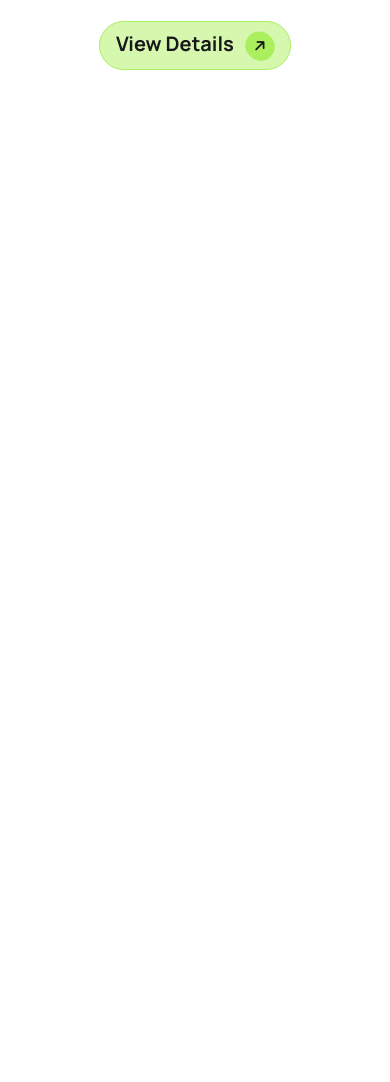
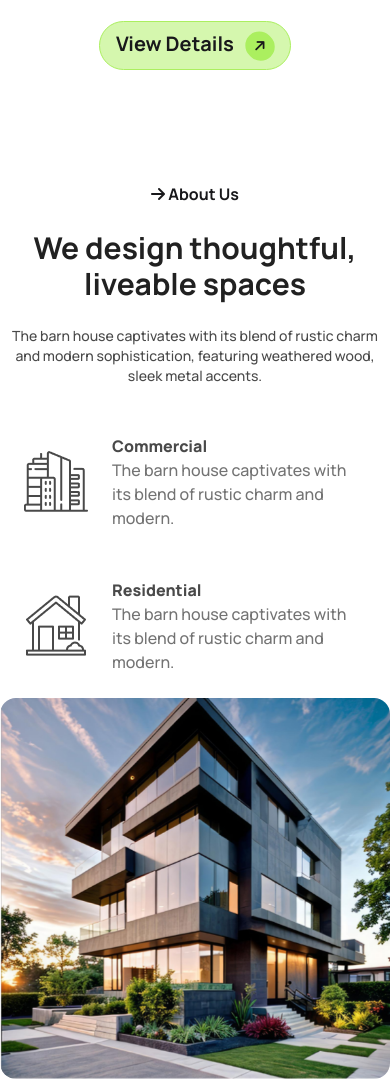
Before and after one commit to mujahidraj/Rinterio-House-Tailwind-DaisyUI-PH, a plain HTML site: page index.html in a window 390 px wide. Shown: the part 555-1637 px from the top of the page. Before the commit the page ends 844 px from the top, so only its background shows below. Drawn offline with nearby package versions, Linux system fonts and the light colour scheme.

Commit message:
About us section finished with responsiveness

```diff
--- a/index.html
+++ b/index.html
@@ -19,7 +19,6 @@
 
     <!-- custom style -->
     <style>
-
         .manrope-font {
             font-family: "Manrope", sans-serif;
             font-optical-sizing: auto;
@@ -55,7 +54,8 @@
                         <li><a>Contact Us</a></li>
                     </ul>
                 </div>
-                <a class="btn btn-ghost font-extrabold text-3xl"><i class="fa-solid fa-arrow-right text-sm p-2 -rotate-45 bg-[#ABEF5F] rounded-full"></i>Rinterio</a>
+                <a class="btn btn-ghost font-extrabold text-3xl"><i
+                        class="fa-solid fa-arrow-right text-sm p-2 -rotate-45 bg-[#ABEF5F] rounded-full"></i>Rinterio</a>
             </div>
             <div class="navbar-center hidden lg:flex lg:mr-16">
                 <ul class="menu menu-horizontal px-1">
@@ -71,7 +71,10 @@
                     <i class="fa-solid fa-magnifying-glass text-[#737373]"></i>
                 </div>
                 <div class="p-3 mr-4"><i class="fa-solid fa-cart-shopping text-[#737373]"></i></div>
-                <button class="bg-[#ABEF5F] lg:py-3 max-sm:hidden py-1 px-1 md:px-3 md:py-2  lg:px-5 rounded-[32px] lg:text-xl font-extrabold">Book Consult <i class="fa-solid lg:hidden fa-arrow-right bg-black text-white lg:p-1 rounded-full -rotate-45 ml-1"></i></button>
+                <button
+                    class="bg-[#ABEF5F] lg:py-3 max-sm:hidden py-1 px-1 md:px-3 md:py-2  lg:px-5 rounded-[32px] lg:text-xl font-extrabold">Book
+                    Consult <i
+                        class="fa-solid lg:hidden fa-arrow-right bg-black text-white lg:p-1 rounded-full -rotate-45 ml-1"></i></button>
             </div>
         </div>
 
@@ -79,15 +82,50 @@
         <!-- banner section -->
         <section class="flex flex-col justify-center items-center gap-6 text-center px-3">
             <img src="assets/banner.png" alt="">
-            <div class="text-[#212121] lg:text-6xl md:text-4xl text-3xl font-extrabold">A barn house of this design has a striking appearance</div>
-            <div class="text-[#494949] text-sm lg:text-base font-medium lg:max-w-4xl">The barn house captivates with its blend of rustic charm and modern sophistication, featuring weathered wood, sleek metal accents, and large windows that flood the space with natural light.</div>
-            <button class="bg-[#ABEF5F80] border-[#ABEF5F] border-[1px] rounded-[32px] lg:py-3 py-2 lg:px-6 px-4  w-auto text-xl font-bold">View Details <i class="fa-solid fa-arrow-right text-sm p-2 -rotate-45 bg-[#ABEF5F] rounded-full ml-2"></i></button>
+            <div class="text-[#212121] lg:text-6xl md:text-4xl text-3xl font-extrabold">A barn house of this design has
+                a striking appearance</div>
+            <div class="text-[#494949] text-sm lg:text-base font-medium lg:max-w-4xl">The barn house captivates with its
+                blend of rustic charm and modern sophistication, featuring weathered wood, sleek metal accents, and
+                large windows that flood the space with natural light.</div>
+            <button
+                class="bg-[#ABEF5F80] border-[#ABEF5F] border-[1px] rounded-[32px] lg:py-3 py-2 lg:px-6 px-4  w-auto text-xl font-bold">View
+                Details <i
+                    class="fa-solid fa-arrow-right text-sm p-2 -rotate-45 bg-[#ABEF5F] rounded-full ml-2"></i></button>
         </section>
     </header>
 
     <!-- Main section -->
-    <main>
+    <main class="max-w-6xl mx-auto my-7">
+        <!-- About us Section -->
 
+        <section class=" relative grid lg:grid-cols-2 mt-28">
+            <img class="col-span-2 absolute -top-14 -left-18  max-lg:hidden " src="assets/Vector.png" alt="">
+            <div class="flex flex-col gap-6 ">
+                <h3 class="text-base font-bold max-lg:text-center"><i class="fa-solid fa-arrow-right"></i> About Us</h3>
+                <h3 class="text-[#212121] lg:text-[40px]  max-sm:text-3xl md:text-3xl font-bold  max-lg:text-center">We design thoughtful, liveable spaces</h3>
+                <p class="text-[#494949] font-medium max-sm:text-sm max-lg:text-center">The barn house captivates with its blend of rustic charm and
+                    modern sophistication, featuring weathered wood, sleek metal accents.</p>
+               <div class="flex max-sm:flex-col lg:flex-col ">
+                 <div class="flex items-center gap-6 p-6 ">
+                    <img src="assets/commercial.png" alt="">
+                    <div>
+                        <h3 class="text-[#494949] font-extrabold">Commercial</h3>
+                        <p class="text-[#737373] font-medium">The barn house captivates with its blend of rustic charm and modern.</p>
+                    </div>
+                </div>
+                <div class="flex items-center gap-6 p-6">
+                    <img src="assets/residential.png" alt="">
+                    <div>
+                        <h3 class="text-[#494949] font-extrabold">Residential</h3>
+                        <p class="text-[#737373] font-medium">The barn house captivates with its blend of rustic charm and modern.</p>
+                    </div>
+                </div>
+               </div>
+            </div>
+            <div class=" md:mx-auto md:w-full md:object-center md:object-none ">
+                <img class="md:h-96 md:w-full md:object-center md:object-cover md:self-stretch  lg:h-auto rounded-2xl" src="assets/Rectangle.png" alt="">
+            </div>
+        </section>
     </main>
 
     <!-- footer section -->
```
Lines whose indentation alone changed are shown as unchanged.
